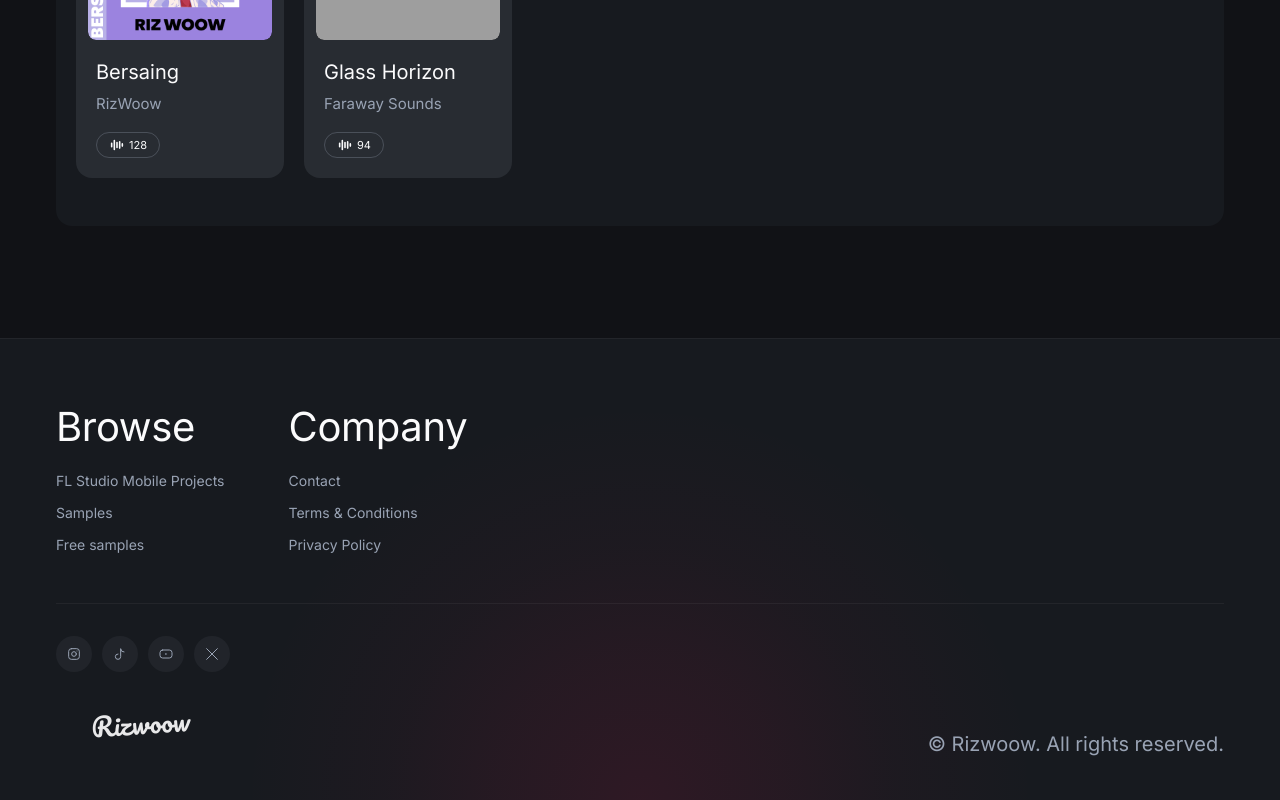
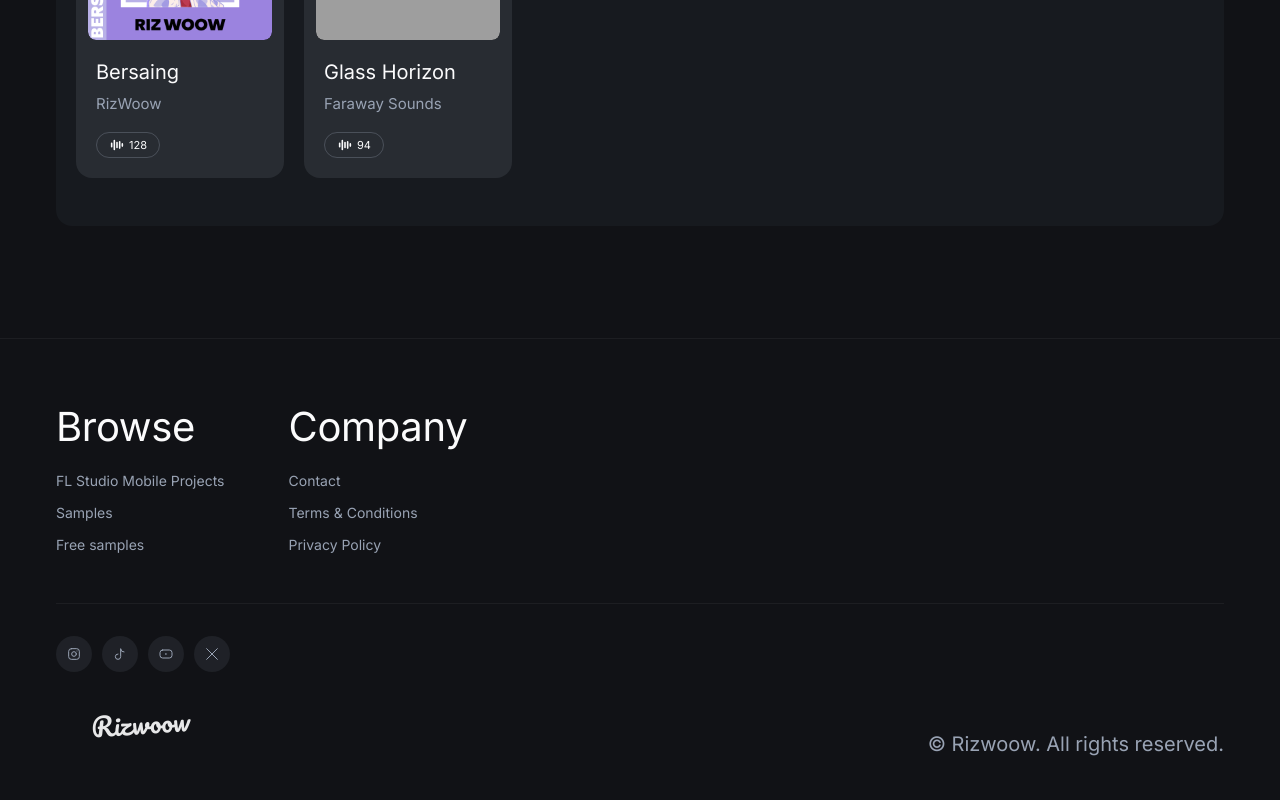
Before and after one commit to xe986232-ai/Wann, a Next.js app: page / in a window 1280 px wide. Shown: the part 1210-2010 px from the top of the page. Built offline with nearby package versions, Linux system fonts and the light colour scheme; grey boxes are pictures that could not be loaded.

Commit message:
Make footer background transparent to blend with page instead of a card

```diff
--- a/src/components/layout/footer.tsx
+++ b/src/components/layout/footer.tsx
@@ -39,18 +39,8 @@
 
 export function Footer() {
   return (
-    <footer className="relative overflow-hidden border-t border-white/5 bg-surface px-sm pt-14 md:px-lg md:pt-16">
-      {/* soft brand glow, bottom center */}
-      <div
-        aria-hidden="true"
-        className="pointer-events-none absolute bottom-0 left-1/2 z-0 h-[500px] w-[500px] -translate-x-1/2 translate-y-1/2 rounded-full opacity-60 md:h-[800px] md:w-[800px]"
-        style={{
-          background:
-            "radial-gradient(circle, rgba(202,18,72,0.22) 0%, rgba(202,18,72,0.14) 25%, rgba(202,18,72,0.06) 45%, transparent 70%)",
-        }}
-      />
-
-      <div className="relative z-10 mx-auto flex max-w-[1400px] flex-col gap-12">
+    <footer className="border-t border-white/5 px-sm pt-14 md:px-lg md:pt-16">
+      <div className="mx-auto flex max-w-[1400px] flex-col gap-12">
         {/* link columns */}
         <nav className="flex flex-wrap gap-10 sm:gap-16" aria-labelledby="footer-nav">
           <h2 id="footer-nav" className="sr-only">
```
